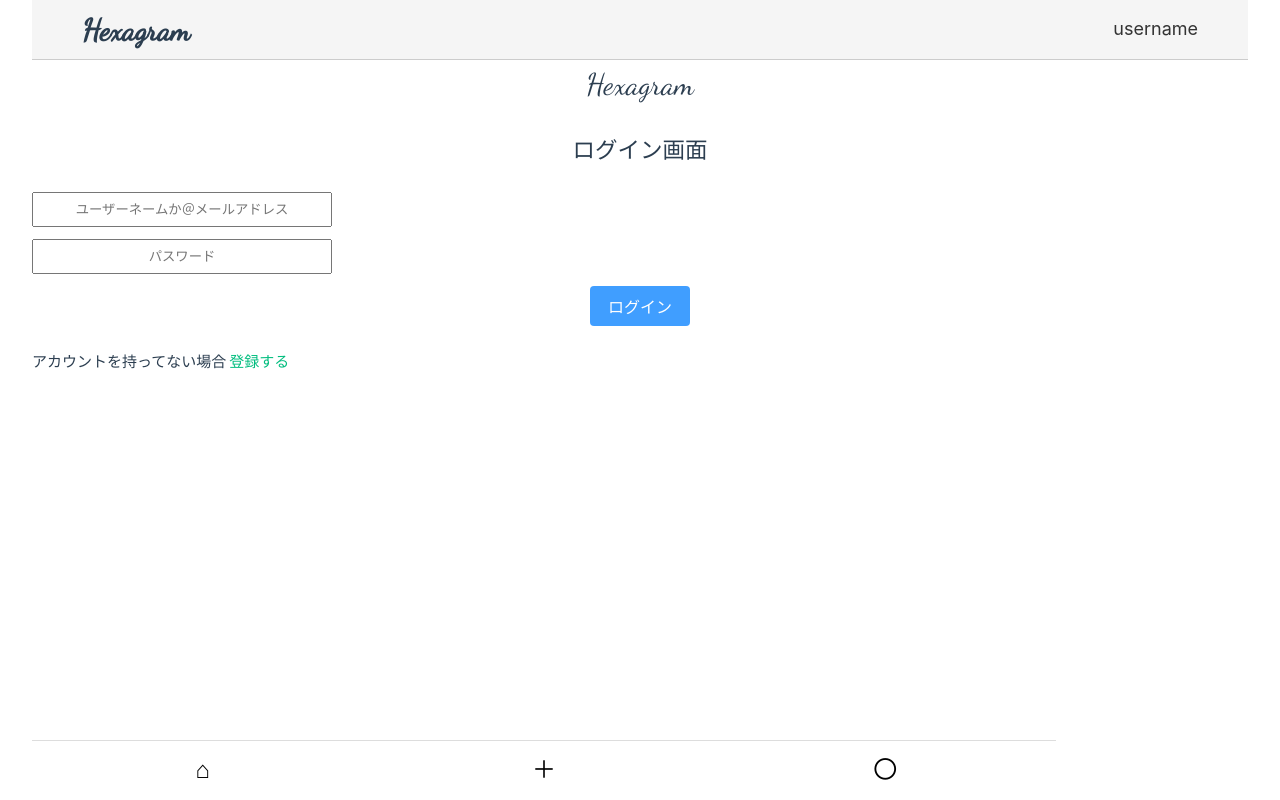
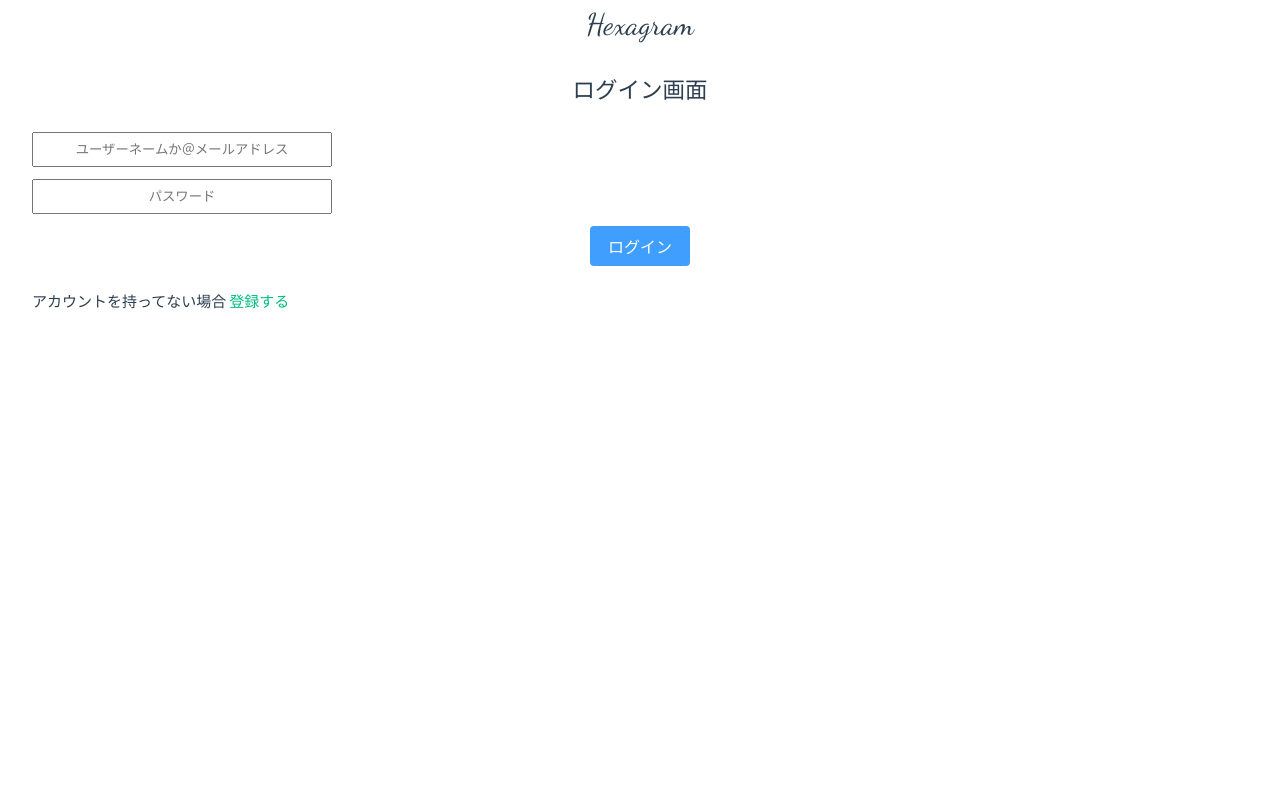
Before and after one commit to altotips/Team2_TeamDev, a Vue app in the folder frontend/: page / in a window 1280 px wide. Built offline with nearby package versions, Linux system fonts and the light colour scheme.

Commit message:
ログイン、新規登録画面からヘッダー、フッターを非表示に

```diff
--- a/frontend/src/App.vue
+++ b/frontend/src/App.vue
@@ -1,16 +1,20 @@
 <script setup>
-import { RouterLink, RouterView } from 'vue-router'
-import HelloWorld from './components/HelloWorld.vue'
+import { useRoute } from 'vue-router'
 import Header from './views/Header.vue'
 import Footer from './views/Footer.vue'
+
+const route = useRoute()
 </script>
 
 <template>
-  <Header />
   <div>
+    <!-- route?.meta で安全にアクセス -->
+    <Header v-if="!route.meta?.hideHeaderFooter" />
+
     <main class="app-main">
       <RouterView />
     </main>
+
+    <Footer v-if="!route.meta?.hideHeaderFooter" />
   </div>
-  <Footer />
 </template>
--- a/frontend/src/router/index.js
+++ b/frontend/src/router/index.js
@@ -10,7 +10,8 @@ const router = createRouter({
     {
       path: '/',
       name: 'login',
-     component: () => import('../views/Login.vue')
+     component: () => import('../views/Login.vue'),
+     meta: { hideHeaderFooter: true }
     },
     {
       path: '/UserProfile',
@@ -22,7 +23,7 @@ const router = createRouter({
       path: '/register',
       name: 'register',
       component: () => import('../views/RegisterView.vue'),
-
+meta: { hideHeaderFooter: true }
     },
 
     {
```
